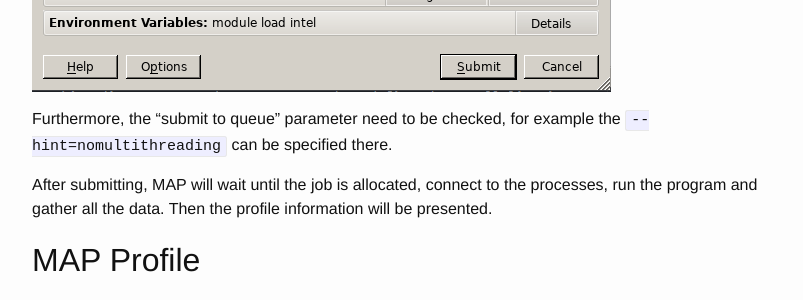
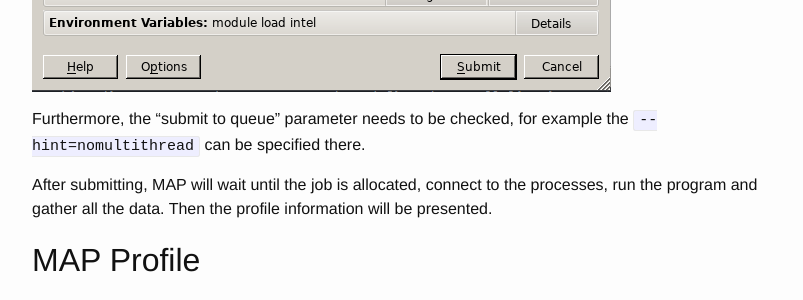
Before and after one commit to nesi/perf-training, a Jekyll site: the page built from _lessons/python-scatter/06-profiling_with_MAP.md, in a window 1280 px wide and 900 px high, scrolled down 3499 px. Shown: the part 150-450 px from the top of the window, without its empty margins (238-1041 px from the left). Built offline with Jekyll 4.4.1, drawn with Linux system fonts in a browser that asks for light colours.

Commit message:
Update _lessons/python-scatter/06-profiling_with_MAP.md
Co-Authored-By: mand35 <mandes.schoenherr@nesi.org.nz>

```diff
--- a/_lessons/python-scatter/06-profiling_with_MAP.md
+++ b/_lessons/python-scatter/06-profiling_with_MAP.md
@@ -72,7 +72,7 @@ The GUI can be started after loading `module load forge` and launching `map`.
 In the profile menu we need to specify the executable (in this case `python`), the arguments (here `scatter.py -c`) and a working directory. Additional to that, we need to define the parallelisation parameters, e.g. one MPI process and 8 OMP threads.
 [![ARM MAP main](images/ARM_MAP_run.png)](images/ARM_MAP_run.png)
 
-Furthermore, the "submit to queue" parameter need to be checked, for example the `--hint=nomultithreading` can be specified there.
+Furthermore, the "submit to queue" parameter needs to be checked, for example the `--hint=nomultithread` can be specified there.
 
 After submitting, MAP will wait until the job is allocated, connect to the processes, run the program and gather all the data. Then the profile information will be presented.
 
```
